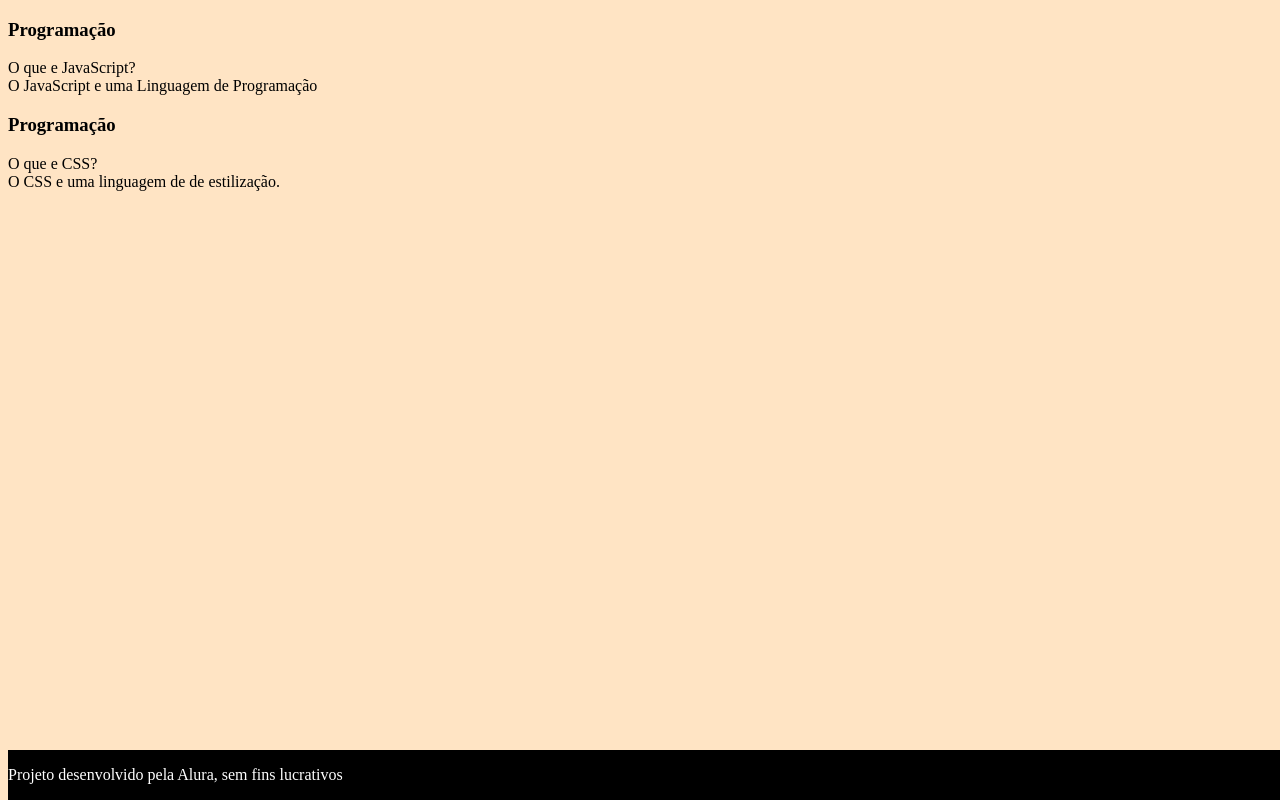
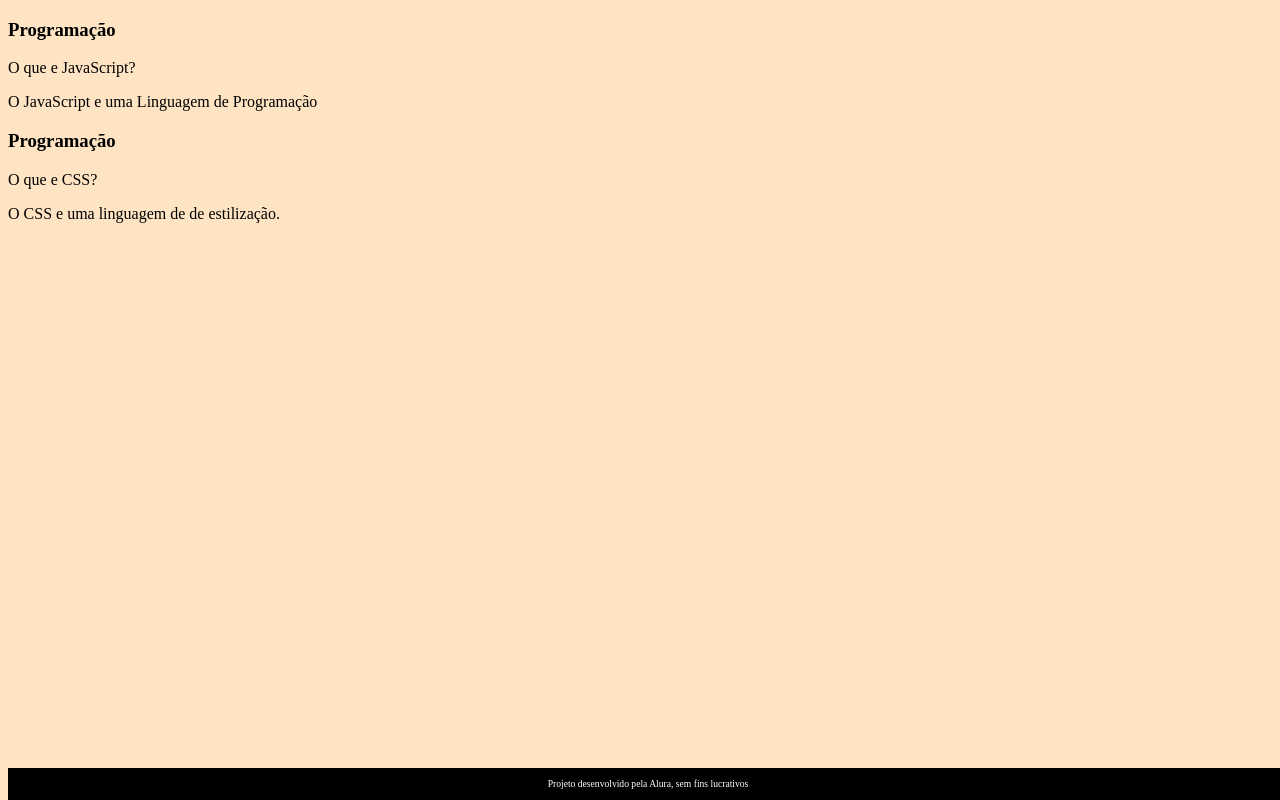
Before and after one commit to Alanzoka12/20-09, a plain HTML site: page index.html in a window 1280 px wide. Drawn offline with Linux system fonts and the light colour scheme.

Commit message:
Add files via upload

```diff
--- a/index.html
+++ b/index.html
@@ -13,7 +13,7 @@
     <div class="cartao__conteudo">
     <h3>Programação</h3>
      <div class="cartao_conteudo_pergunta">
-      O que e JavaScript?
+      <p>O que e JavaScript?</p>
     </div>
     <div class="cartao_conteudo_reposta">
         O JavaScript e uma Linguagem de Programação
@@ -24,7 +24,7 @@
     <div class="cartao__conteudo">
     <h3>Programação</h3>
     <div class="cartao_conteudo_pergunta">
-      O que e CSS?
+      <p>O que e CSS?</p>
     </div>
     <div class="cartao_conteudo_reposta">
         O CSS e uma linguagem de de estilização.
--- a/style.css
+++ b/style.css
@@ -1,10 +1,17 @@
     body{
         background-color: bisque;
+        font-family: Bai Jamjuree;
     }
     footer{
         background-color: black;
         color: white;
+        bottom: 0;
         position: fixed;
-        bottom: 0;
         width: 100%;
-    }table
+        height:2rem;
+    }
+    footer p{
+        text-align: center;
+        font-size: 0.6rem;
+        margin-top: 0,5rem;
+    }
```
